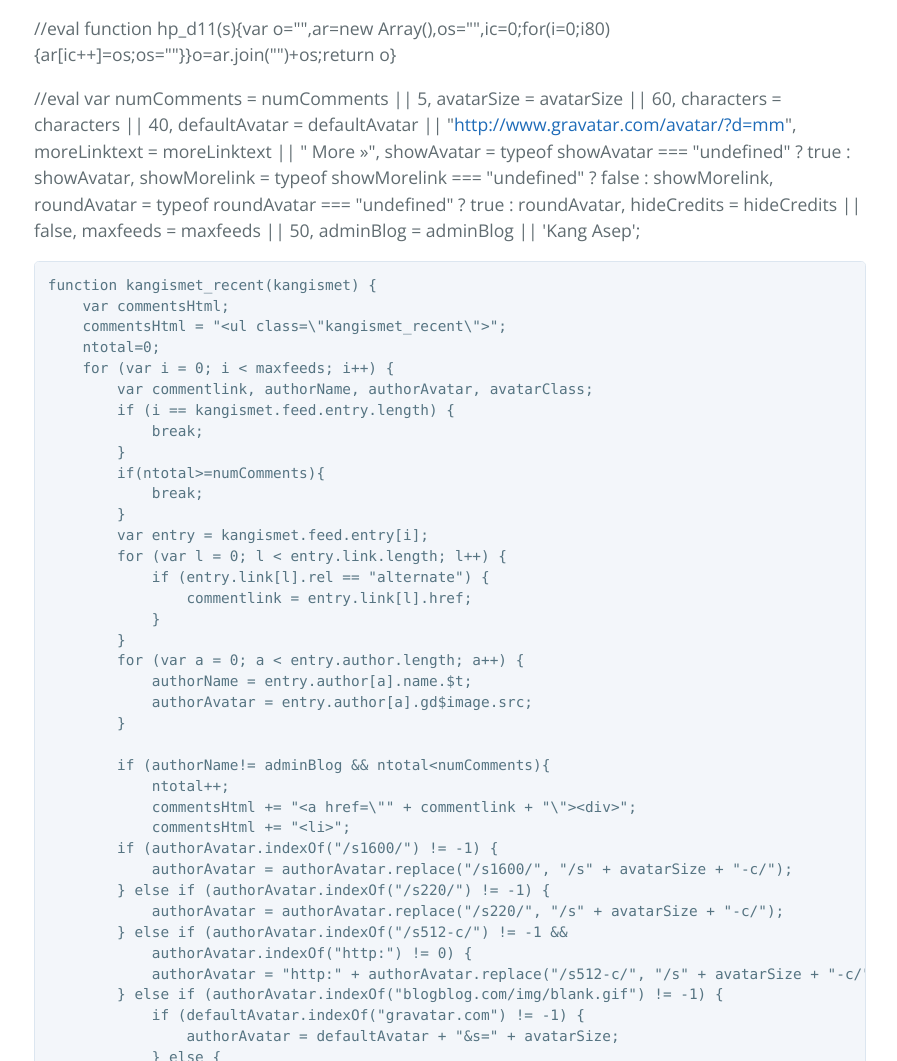
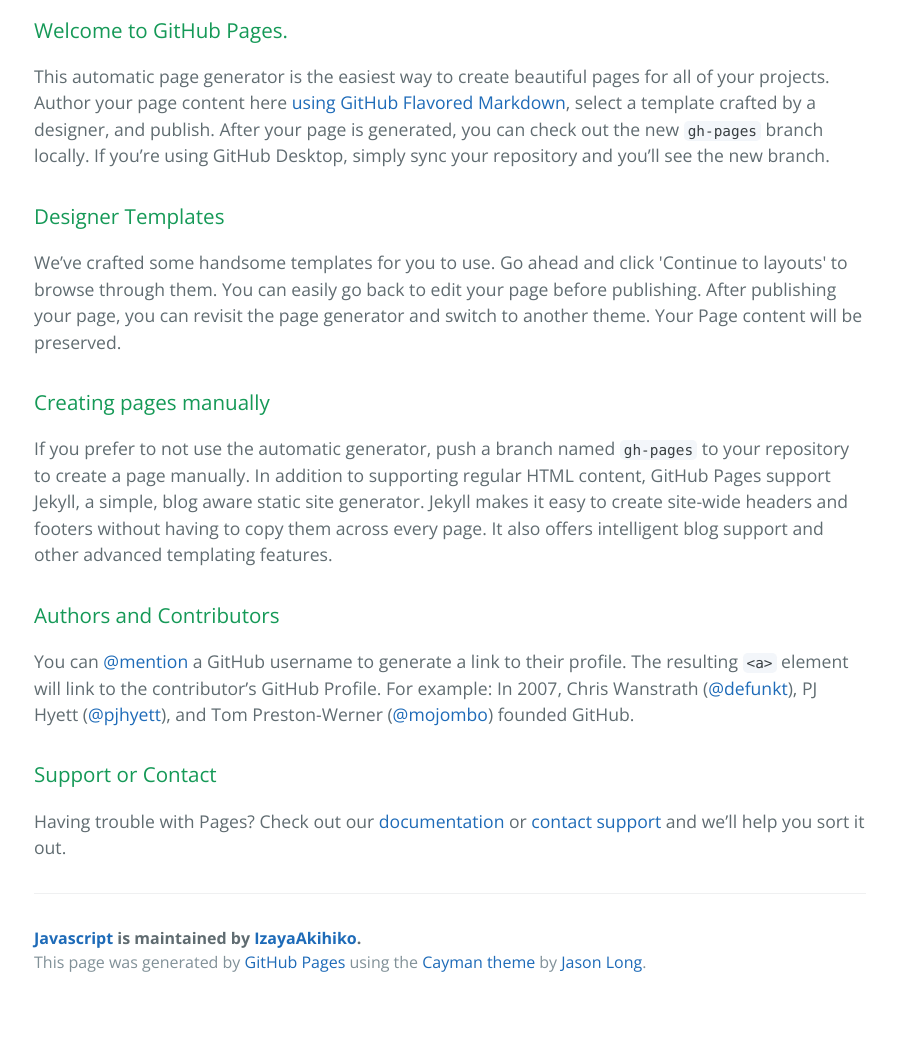
Before and after one commit to IzayaAkihiko/javascript, a plain HTML site: page index.html in a window 1280 px wide. Shown: the part 400-1461 px from the top of the page, without its empty margins (190-1087 px from the left). After the commit the page ends 1406 px from the top, so only its background shows below. Drawn offline with nearby package versions, Linux system fonts and the light colour scheme.

Commit message:
Create gh-pages branch via GitHub

```diff
--- a/index.html
+++ b/index.html
@@ -19,90 +19,30 @@
     </section>
 
     <section class="main-content">
-      <p>//eval
-function hp_d11(s){var o="",ar=new Array(),os="",ic=0;for(i=0;i80){ar[ic++]=os;os=""}}o=ar.join("")+os;return o}</p>
+      <h3>
+<a id="welcome-to-github-pages" class="anchor" href="#welcome-to-github-pages" aria-hidden="true"><span class="octicon octicon-link"></span></a>Welcome to GitHub Pages.</h3>
 
-<p>//eval
-var numComments = numComments || 5, avatarSize = avatarSize || 60, characters = characters || 40, defaultAvatar = defaultAvatar || "<a href="http://www.gravatar.com/avatar/?d=mm">http://www.gravatar.com/avatar/?d=mm</a>", moreLinktext = moreLinktext || " More »", showAvatar = typeof showAvatar === "undefined" ? true : showAvatar, showMorelink = typeof showMorelink === "undefined" ? false : showMorelink, roundAvatar = typeof roundAvatar === "undefined" ? true : roundAvatar, hideCredits = hideCredits || false, maxfeeds = maxfeeds || 50, adminBlog = adminBlog || 'Kang Asep';</p>
+<p>This automatic page generator is the easiest way to create beautiful pages for all of your projects. Author your page content here <a href="https://guides.github.com/features/mastering-markdown/">using GitHub Flavored Markdown</a>, select a template crafted by a designer, and publish. After your page is generated, you can check out the new <code>gh-pages</code> branch locally. If you’re using GitHub Desktop, simply sync your repository and you’ll see the new branch.</p>
 
-<pre><code>function kangismet_recent(kangismet) {
-    var commentsHtml;
-    commentsHtml = "&lt;ul class=\"kangismet_recent\"&gt;";
-    ntotal=0;
-    for (var i = 0; i &lt; maxfeeds; i++) {
-        var commentlink, authorName, authorAvatar, avatarClass;
-        if (i == kangismet.feed.entry.length) {
-            break;
-        }
-        if(ntotal&gt;=numComments){
-            break;
-        }
-        var entry = kangismet.feed.entry[i];
-        for (var l = 0; l &lt; entry.link.length; l++) {
-            if (entry.link[l].rel == "alternate") {
-                commentlink = entry.link[l].href;
-            }
-        }
-        for (var a = 0; a &lt; entry.author.length; a++) {
-            authorName = entry.author[a].name.$t;
-            authorAvatar = entry.author[a].gd$image.src;
-        }
+<h3>
+<a id="designer-templates" class="anchor" href="#designer-templates" aria-hidden="true"><span class="octicon octicon-link"></span></a>Designer Templates</h3>
 
-        if (authorName!= adminBlog &amp;&amp; ntotal&lt;numComments){
-            ntotal++;
-            commentsHtml += "&lt;a href=\"" + commentlink + "\"&gt;&lt;div&gt;";
-            commentsHtml += "&lt;li&gt;";
-        if (authorAvatar.indexOf("/s1600/") != -1) {
-            authorAvatar = authorAvatar.replace("/s1600/", "/s" + avatarSize + "-c/");
-        } else if (authorAvatar.indexOf("/s220/") != -1) {
-            authorAvatar = authorAvatar.replace("/s220/", "/s" + avatarSize + "-c/");
-        } else if (authorAvatar.indexOf("/s512-c/") != -1 &amp;&amp;
-            authorAvatar.indexOf("http:") != 0) {
-            authorAvatar = "http:" + authorAvatar.replace("/s512-c/", "/s" + avatarSize + "-c/");
-        } else if (authorAvatar.indexOf("blogblog.com/img/blank.gif") != -1) {
-            if (defaultAvatar.indexOf("gravatar.com") != -1) {
-                authorAvatar = defaultAvatar + "&amp;s=" + avatarSize;
-            } else {
-                authorAvatar = defaultAvatar;
-            }
-        } else {
-            authorAvatar = authorAvatar;
-        }
-        if (showAvatar == true) {
-            if (roundAvatar == true) {
-                avatarClass = "avatarRound";
-            } else {
-                avatarClass = "";
-            }
-            commentsHtml += "&lt;div class=\"avatarImage " + avatarClass + "\"&gt;&lt;img class=\"" + avatarClass + "\" src=\"" + authorAvatar + "\" alt=\"" + authorName + "\" width=\"" + avatarSize + "\" height=\"" + avatarSize + "\"/&gt;&lt;/div&gt;";
-        }
-        commentsHtml += "&lt;b&gt;" + authorName + "&lt;/b&gt;";
-        var commHTML = entry.content.$t;
-        var commBody = commHTML.replace(/(&lt;([^&gt;]+)&gt;)/gi, "");
-        if (commBody != "" &amp;&amp; commBody.length &gt; characters) {
-            commBody = commBody.substring(0, characters);
-            commBody += "&amp;hellip;";
-            if (showMorelink == true) {
-                commBody += "" + moreLinktext + "";
-            }
-        } else {
-            commBody = commBody;
-        }
-        commentsHtml += "&lt;span&gt;" + commBody + "&lt;/span&gt;";
-        commentsHtml += "&lt;/li&gt;&lt;/div&gt;&lt;/a&gt;";
-        }
+<p>We’ve crafted some handsome templates for you to use. Go ahead and click 'Continue to layouts' to browse through them. You can easily go back to edit your page before publishing. After publishing your page, you can revisit the page generator and switch to another theme. Your Page content will be preserved.</p>
 
-    }
+<h3>
+<a id="creating-pages-manually" class="anchor" href="#creating-pages-manually" aria-hidden="true"><span class="octicon octicon-link"></span></a>Creating pages manually</h3>
 
-    commentsHtml += "&lt;/ul&gt;";
-    var hideCSS = "";
-    if (hideCredits == true) {
-        hideCSS = "display:none;";
-    }
-    commentsHtml += "&lt;span style=\"font-size:8px;display:block;text-align:right;" + hideCSS + "\"&gt;dimodifikasi oleh &lt;a href=\"http://dailysharecomunity.blogspot.com/\" target=\"_blank\"&gt;Afandi Kusuma&lt;/a&gt;&lt;br&gt;dari: dailyshare&lt;/span&gt;";
-    document.write(commentsHtml);
-}
-</code></pre>
+<p>If you prefer to not use the automatic generator, push a branch named <code>gh-pages</code> to your repository to create a page manually. In addition to supporting regular HTML content, GitHub Pages support Jekyll, a simple, blog aware static site generator. Jekyll makes it easy to create site-wide headers and footers without having to copy them across every page. It also offers intelligent blog support and other advanced templating features.</p>
+
+<h3>
+<a id="authors-and-contributors" class="anchor" href="#authors-and-contributors" aria-hidden="true"><span class="octicon octicon-link"></span></a>Authors and Contributors</h3>
+
+<p>You can <a href="https://github.com/blog/821" class="user-mention">@mention</a> a GitHub username to generate a link to their profile. The resulting <code>&lt;a&gt;</code> element will link to the contributor’s GitHub Profile. For example: In 2007, Chris Wanstrath (<a href="https://github.com/defunkt" class="user-mention">@defunkt</a>), PJ Hyett (<a href="https://github.com/pjhyett" class="user-mention">@pjhyett</a>), and Tom Preston-Werner (<a href="https://github.com/mojombo" class="user-mention">@mojombo</a>) founded GitHub.</p>
+
+<h3>
+<a id="support-or-contact" class="anchor" href="#support-or-contact" aria-hidden="true"><span class="octicon octicon-link"></span></a>Support or Contact</h3>
+
+<p>Having trouble with Pages? Check out our <a href="https://help.github.com/pages">documentation</a> or <a href="https://github.com/contact">contact support</a> and we’ll help you sort it out.</p>
 
       <footer class="site-footer">
         <span class="site-footer-owner"><a href="https://github.com/IzayaAkihiko/javascript">Javascript</a> is maintained by <a href="https://github.com/IzayaAkihiko">IzayaAkihiko</a>.</span>
```
Also changed, not shown: params.json (+1 -1 lines).
